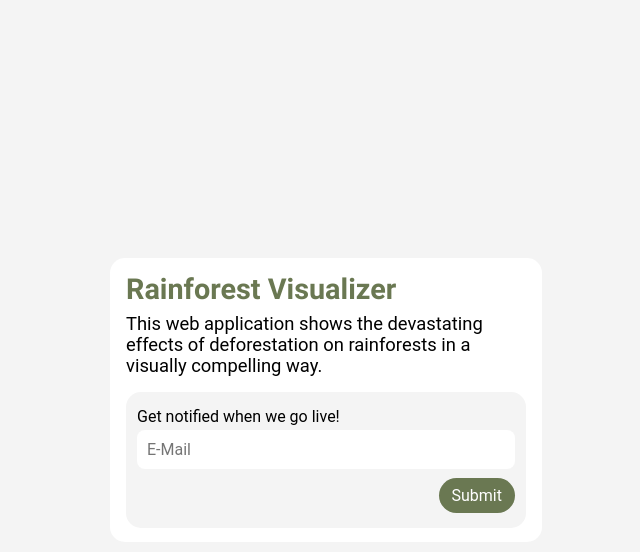
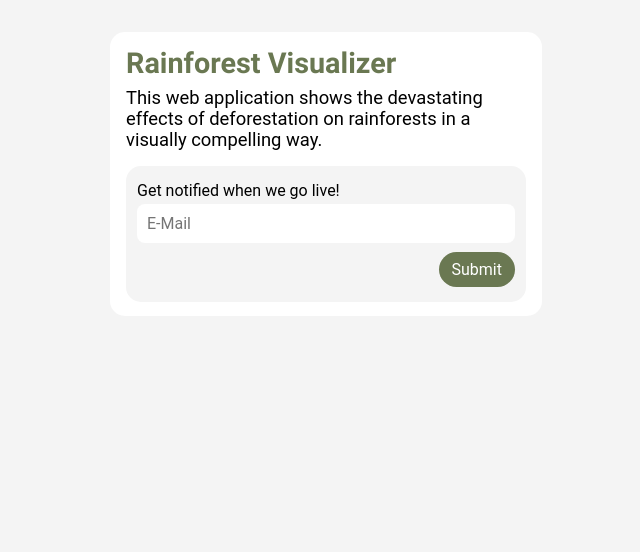
Before and after one commit to BenKoenig/visualizer, a React (Vite) app: page / in a window 1280 px wide. Shown: the top 552 px of the page, without its empty margins (314-954 px from the left). Built offline with nearby package versions, Linux system fonts and the light colour scheme; a web font is replaced by a local one.

Commit message:
update styling

```diff
--- a/src/App.css
+++ b/src/App.css
@@ -1,4 +1,5 @@
-  body,
+
+body,
   html,
   #root {
     margin: 0;
@@ -7,6 +8,8 @@
     height: 100%;
     overflow: hidden;
     font-family: Roboto;
+    background-color: #F4F4F4;
+
   }
 
   /* CSS Reset */
--- a/src/components/landing/classes.module.scss
+++ b/src/components/landing/classes.module.scss
@@ -4,8 +4,7 @@
     display: flex;
     justify-content: center;
     align-items: center;
-    height: 100vh;
-    background-color: variables.$color-breath;
+    margin-top:4vh;
 
     &__wrapper {
         position: relative;
```
